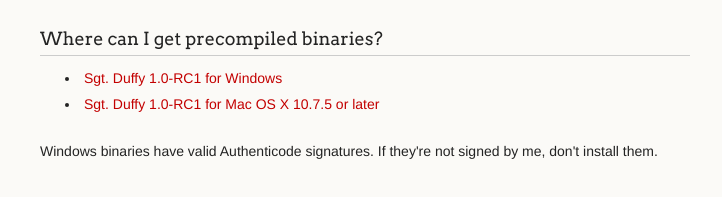
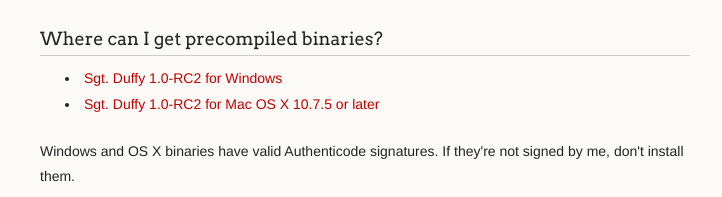
Before and after one commit to rjhansen/duffy, a plain HTML site: page index.html in a window 1280 px wide. Shown: the part 598-795 px from the top of the page, 270-992 px from the left. Drawn offline with Linux system fonts and the light colour scheme.

```diff
--- a/index.html
+++ b/index.html
@@ -45,9 +45,9 @@
 <h3>Where can I get precompiled binaries?</h3>
 
 <ul>
-<li><a href="https://github.com/downloads/rjhansen/duffy/Sgt.%20Duffy%201.0-RC1.exe">Sgt. Duffy 1.0-RC1 for Windows</a></li>
-<li><a href="https://github.com/downloads/rjhansen/duffy/Sgt.%20Duffy-1.0RC1.dmg">Sgt. Duffy 1.0-RC1 for Mac OS X 10.7.5 or later</a></li>
-</ul><p>Windows binaries have valid Authenticode signatures.  If they're not signed by me, don't install them.</p>
+<li><a href="https://github.com/downloads/rjhansen/duffy/Duffy%201.0-RC2.exe">Sgt. Duffy 1.0-RC2 for Windows</a></li>
+<li><a href="https://github.com/downloads/rjhansen/duffy/Duffy%201.0-RC2.dmg">Sgt. Duffy 1.0-RC2 for Mac OS X 10.7.5 or later</a></li>
+</ul><p>Windows and OS X binaries have valid Authenticode signatures.  If they're not signed by me, don't install them.</p>
 
 <h3>What are the licensing terms?</h3>
 
```
Also changed, not shown: params.json (+1 -1 lines).
